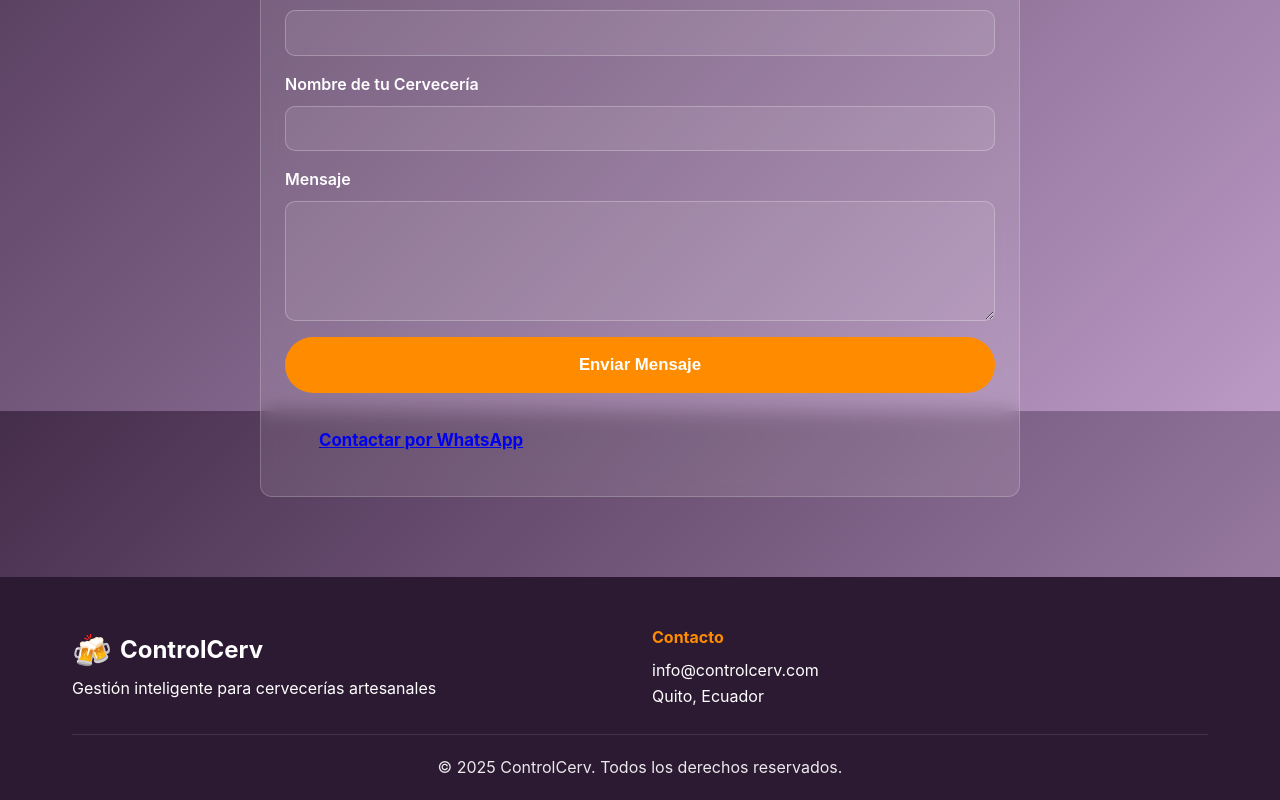
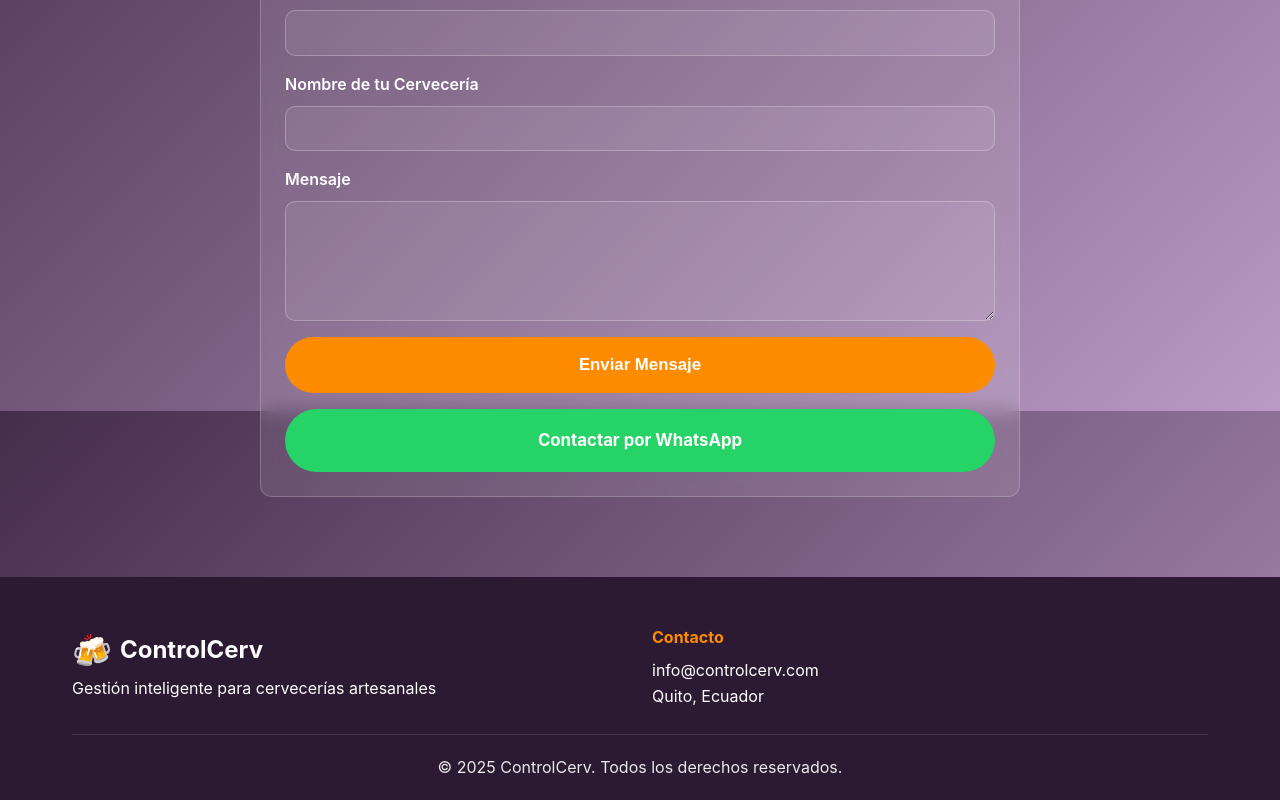
Before and after one commit to 3MM4NV3L/controlcerv-project2, a React (Create React App) app in the folder frontend/: page / in a window 1280 px wide. Shown: the part 3589-4389 px from the top of the page. Built offline with nearby package versions, Linux system fonts and the light colour scheme.

Commit message:
frontend

```diff
--- a/frontend/src/App.css
+++ b/frontend/src/App.css
@@ -467,3 +467,22 @@ input:focus, textarea:focus {
 @media (prefers-reduced-motion: reduce) {
   * { animation-duration: 0.01ms !important; animation-iteration-count: 1 !important; transition-duration: 0.01ms !important; scroll-behavior: auto !important; }
 }
+
+
+.cta-button.whatsapp {
+  background-color: #25D366;
+  color: white;
+  border-radius: 999px;
+  padding: 1rem 2rem;
+  text-align: center;
+  font-weight: 700;
+  font-size: 1.05rem;
+  text-decoration: none;
+  display: inline-block;
+  transition: var(--transition);
+}
+
+.cta-button.whatsapp:hover {
+  transform: translateY(-2px);
+  box-shadow: var(--shadow);
+}
```
